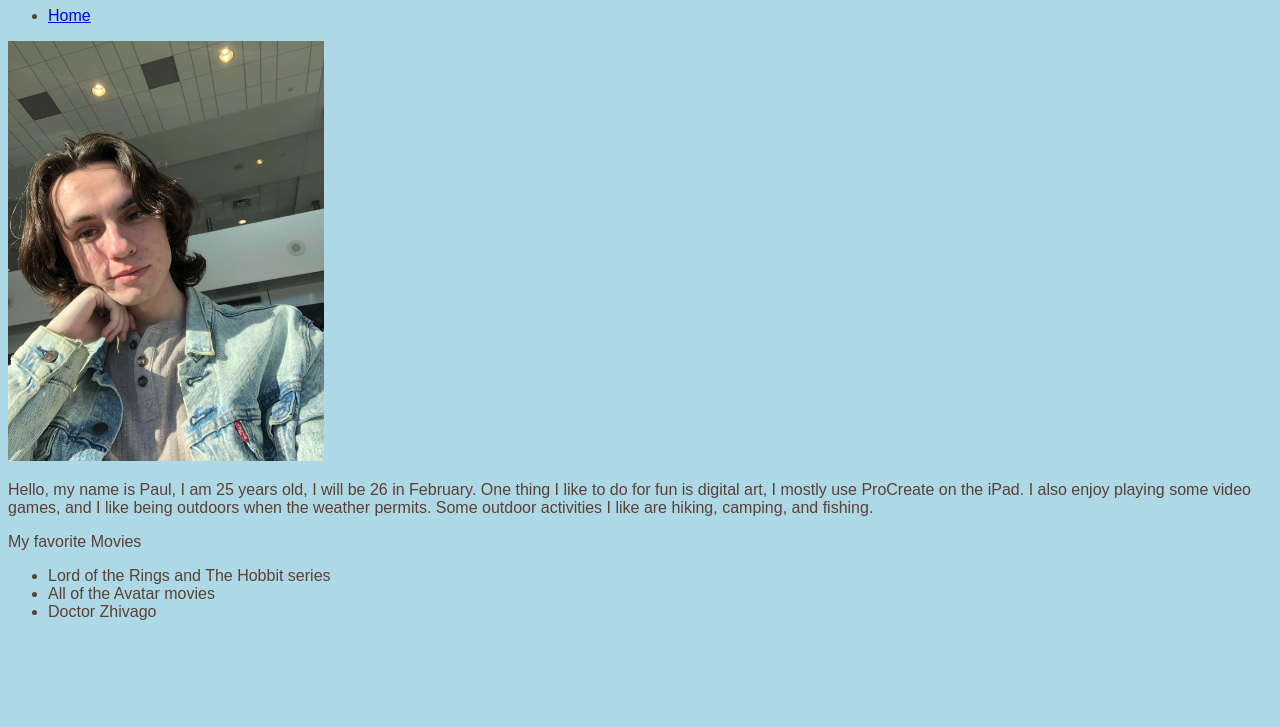
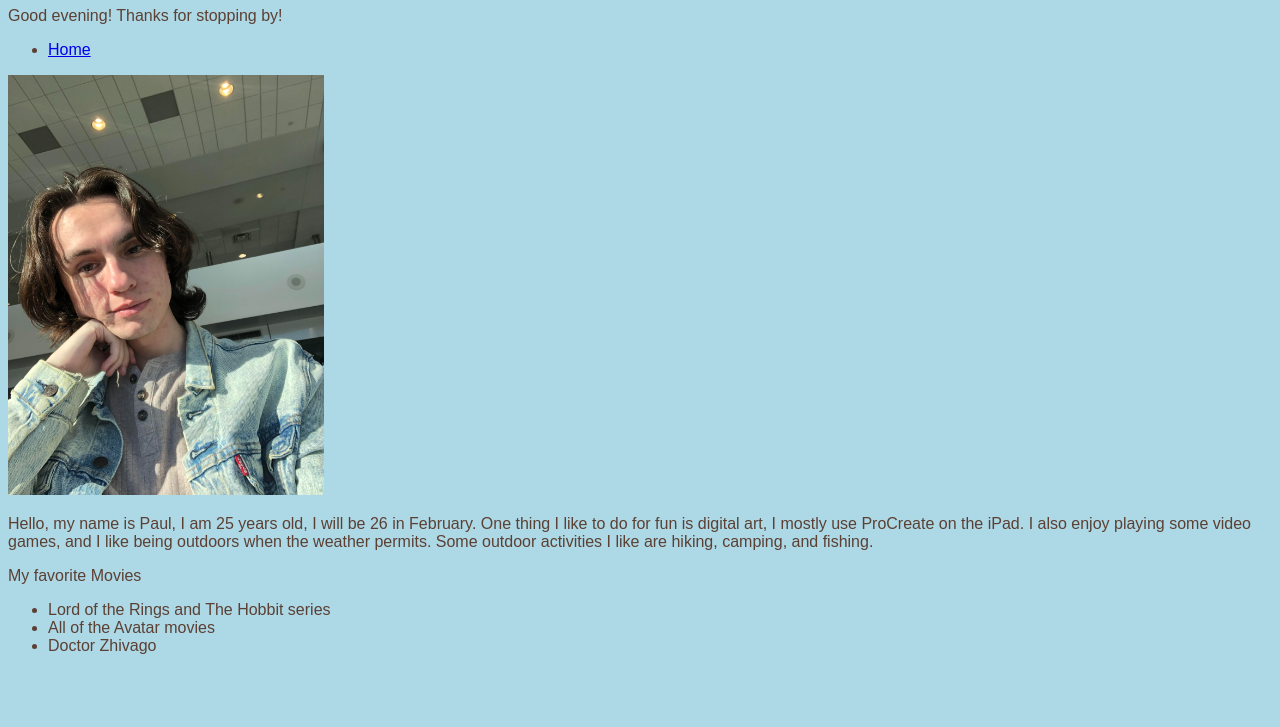
Before and after one commit to natchga/natchga.github.io, a plain HTML site: page index.html in a window 1280 px wide. Shown: the part 73-800 px from the top of the page. Drawn offline with Linux system fonts and the light colour scheme.

Commit message:
Updated to meet criteria for Assignment 3

```diff
--- a/index.html
+++ b/index.html
@@ -2,14 +2,14 @@
 <html lang="en">
 <!--
     Paul Reimer
-    Assignment 2
+    Assignment 3
  -->
 <head>
     <meta charset="UTF-8">
     <meta name="viewport" content="width=device-width, initial-scale=1.0">
     <title>Paul Reimer Personal Page</title>
     <link rel="stylesheet" href="styles.css">
-    <script src="site.js"></script>
+    <script src="/site.js"></script>
 </head>
 
 <body>
@@ -17,6 +17,7 @@
     <header>
         <h1>Paul Reimer's Personal Page</h1>
     </header>
+    <div id="welcome"></div>
     <nav>
         <ul>
             <li><a href="#">Home</a></li>
@@ -27,7 +28,7 @@
         <p>Hello, my name is Paul, I am 25 years old, I will be 26 in February. One thing I like to do for fun is digital art, I mostly use ProCreate on the iPad. I also enjoy playing some video games, and I like being outdoors when the weather permits. Some outdoor activities I like are hiking, camping, and fishing.</p>
         <b></b>
         <p>My favorite Movies</p>
-        <ul>
+<ul>
   <li>Lord of the Rings and The Hobbit series</li>
   <li>All of the Avatar movies</li>
   <li>Doctor Zhivago</li>
--- a/site.js
+++ b/site.js
@@ -0,0 +1,20 @@
+window.addEventListener("DOMContentLoaded", () => {
+  const hours = new Date().getHours(); // get the current hour
+
+  const isMorning = hours >= 4 && hours < 12;   // is it morning?
+  const isAfternoon = hours >= 12 && hours < 17; // is it afternoon?
+  const isEvening = hours >= 17 || hours < 4;   // is it evening?
+
+  let message = "";
+
+  if (isMorning) {
+    message = "Good morning! Welcome to my page!";
+  } else if (isAfternoon) {
+    message = "Good afternoon! Hope you're having a great day!";
+  } else if (isEvening) {
+    message = "Good evening! Thanks for stopping by!";
+  }
+
+  const welcomeDiv = document.getElementById("welcome");
+  welcomeDiv.textContent = message;
+});
```
